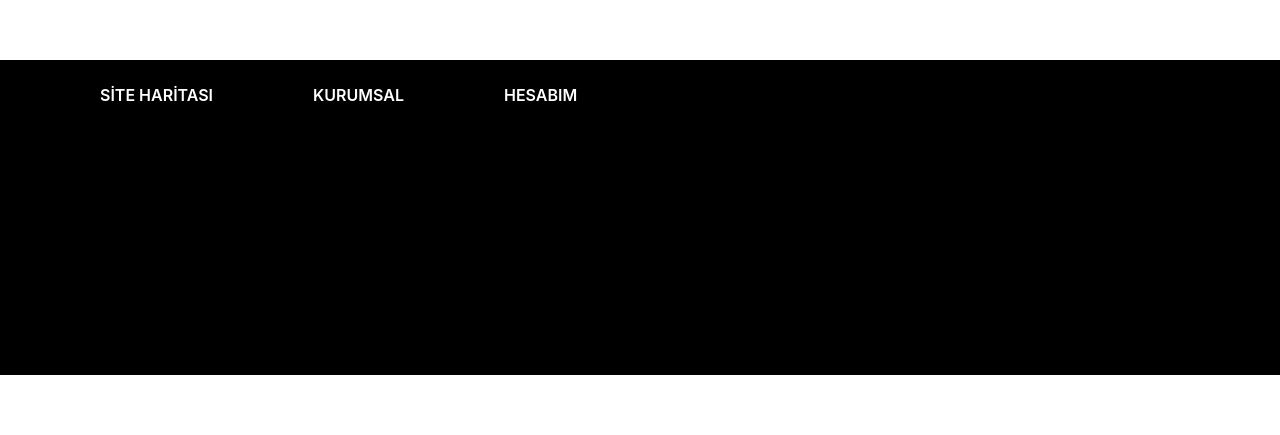
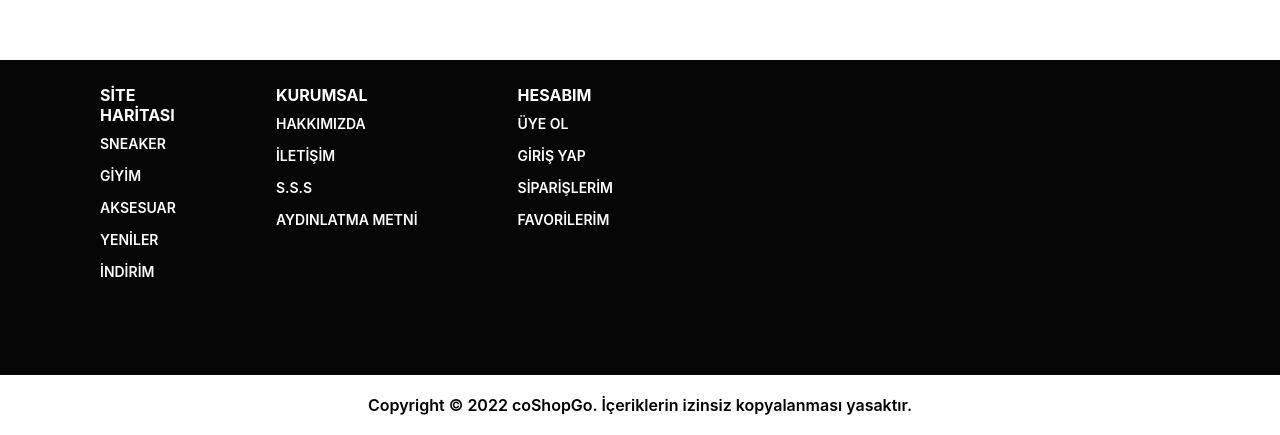
Before and after one commit to Development-Flows/coShopGo, a Next.js app in the folder apps/web/: page / in a window 1280 px wide. Shown: the part 1433-1868 px from the top of the page. Before the commit the page ends 1808 px from the top, so only its background shows below. Built offline with nearby package versions, Linux system fonts and the light colour scheme.

Commit message:
footer updated

```diff
--- a/apps/web/components/Footer/footer.module.css
+++ b/apps/web/components/Footer/footer.module.css
@@ -1,15 +1,35 @@
 .footerContainer{
-    background-color: #000;
+    background: #060606ff;
     height: 300px;
     padding-top: 15px;
 }
 .footerWrapper{
     display: flex;
 }
+.footerArea{
+       padding: 0 0 0 100px;
+       flex: 0.1;
+}
 .titles{
     color: #fff;
     font-size: 16px;
     padding: 10px 0;
+    font-weight: 700;
+}
+.subText{
+    color: #fff;
+    font-size: 14px;
     font-weight: 600;
-    padding-left: 100px;
+    margin-bottom: 15px;
+    white-space: nowrap;
 }
+.footerCopyRight{}
+.footerCopyRightArea{
+    padding: 20px 0;
+}
+.footerCopyRightText{
+    font-size: 16px;
+    color: #000;
+    font-weight: 600;
+    text-align: center;
+}
--- a/apps/web/components/Footer/index.js
+++ b/apps/web/components/Footer/index.js
@@ -26,19 +26,16 @@ const footerData = {
       title: "KURUMSAL",
       items: [
         {
-          text: "SNEAKER",
+          text: "HAKKIMIZDA",
         },
         {
-          text: "GİYİM",
+          text: "İLETİŞİM",
         },
         {
-          text: "AKSESUAR",
+          text: "S.S.S",
         },
         {
-          text: "YENİLER",
-        },
-        {
-          text: "İNDİRİM",
+          text: "AYDINLATMA METNİ",
         },
       ],
     },
@@ -46,19 +43,16 @@ const footerData = {
       title: "HESABIM",
       items: [
         {
-          text: "SNEAKER",
+          text: "ÜYE OL",
         },
         {
-          text: "GİYİM",
+          text: "GİRİŞ YAP",
         },
         {
-          text: "AKSESUAR",
+          text: "SİPARİŞLERİM",
         },
         {
-          text: "YENİLER",
-        },
-        {
-          text: "İNDİRİM",
+          text: "FAVORİLERİM",
         },
       ],
     }
@@ -66,16 +60,32 @@ const footerData = {
 };
 const Footer = () => {
   return (
+    <>
     <div className={styles.footerContainer}>
       <div className={styles.footerWrapper}>
         {footerData.allItems.map((item, index) => (
-          <>
+          <div className={styles.footerArea}>
           <div className={styles.titles} key={index}>{item.title}</div>
-           </>
+          <div className={styles.subItems}>
+            {
+              item.items.map((x) => (
+                <div className={styles.subText}>{x.text}</div>
+              ))
+            }
+          </div>
+           </div>
         ))}
       </div>
+
     </div>
+      <div className={styles.footerCopyRightArea}>
+        <div className={styles.footerCopyRightText}>Copyright © 2022 coShopGo. İçeriklerin izinsiz kopyalanması yasaktır.</div>
+      </div>
+    </>
   );
 };
 
+
+
+
 export default Footer;
--- a/apps/web/components/Navbar/navbar.module.css
+++ b/apps/web/components/Navbar/navbar.module.css
@@ -131,6 +131,7 @@
     padding: 10px;
     visibility: hidden;
     opacity: 0;
+    z-index: 999;
 }
 .bagModalContainerActive{
     position: fixed;
```
